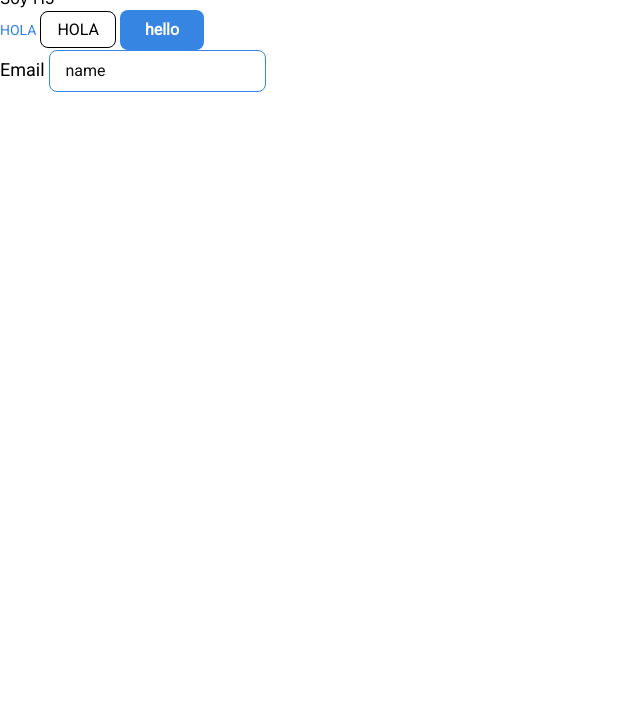
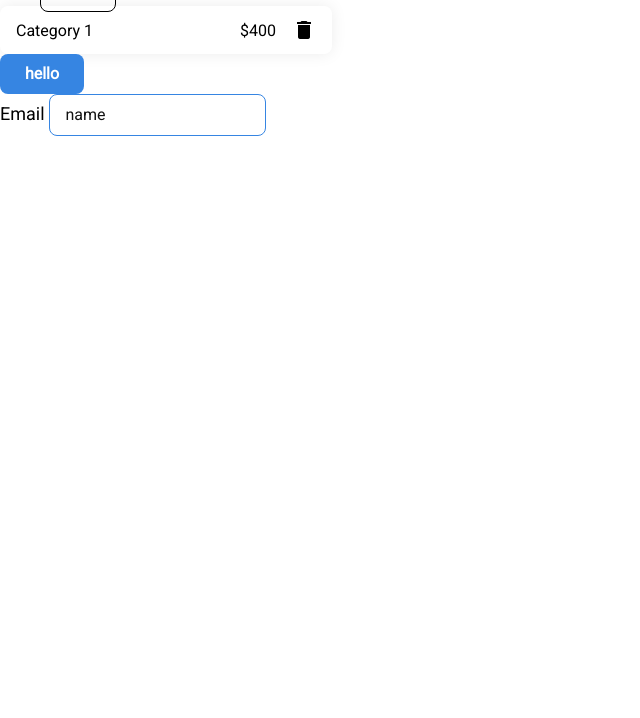
Before and after one commit to AzucenaGrecia/expensable_SPA, a plain HTML site: page index.html in a window 1280 px wide. Shown: the part 82-800 px from the top of the page, without its empty margins (0-640 px from the left). Drawn offline with Linux system fonts and the light colour scheme.

Commit message:
Card styles added

```diff
--- a/assets/styles/card.css
+++ b/assets/styles/card.css
@@ -0,0 +1,20 @@
+.category_card{
+  width: 300px;
+  height: 40px;
+  padding: 4px 16px;
+  display: flex;
+  align-items: center;
+  justify-content: space-between;
+  box-shadow: 0px 0px 16px rgba(0, 0, 0, 0.08);
+  border-radius: 8px;
+}
+
+
+.category_card__content{
+  display: flex;
+  align-items: center;
+  justify-content: space-between;
+}
+.category_card__content--price{
+margin-right: 16px;
+}
--- a/index.html
+++ b/index.html
@@ -9,11 +9,19 @@
 </head>
 <body>
   <main>
-    <i class="material-icons">delete</i>
     <h2>SOY H2</h2>
     <h5>Soy H5</h5>
     <a href="#test">HOLA</a>
     <a class="tab" href="#test">HOLA</a>
+
+    <div class="category_card">
+      <div class="category_card__title">Category 1</div>
+      <div class="category_card__content">
+        <div class="category_card__content--price">$400</div>
+        <i class="material-icons">delete</i>
+      </div>
+    </div>
+
     <button>hello</button>
     <form>
       <label for="fname" >Email</label>
@@ -21,6 +29,6 @@
     </form>
     <div class="js-content"></div>
   </main>
-  <script src="script.js"></script>
+  <script type="module" src="script.js"></script>
 </body>
 </html>
```
Also changed, not shown: assets/scripts/services/transaction.js (+19 -3 lines).
